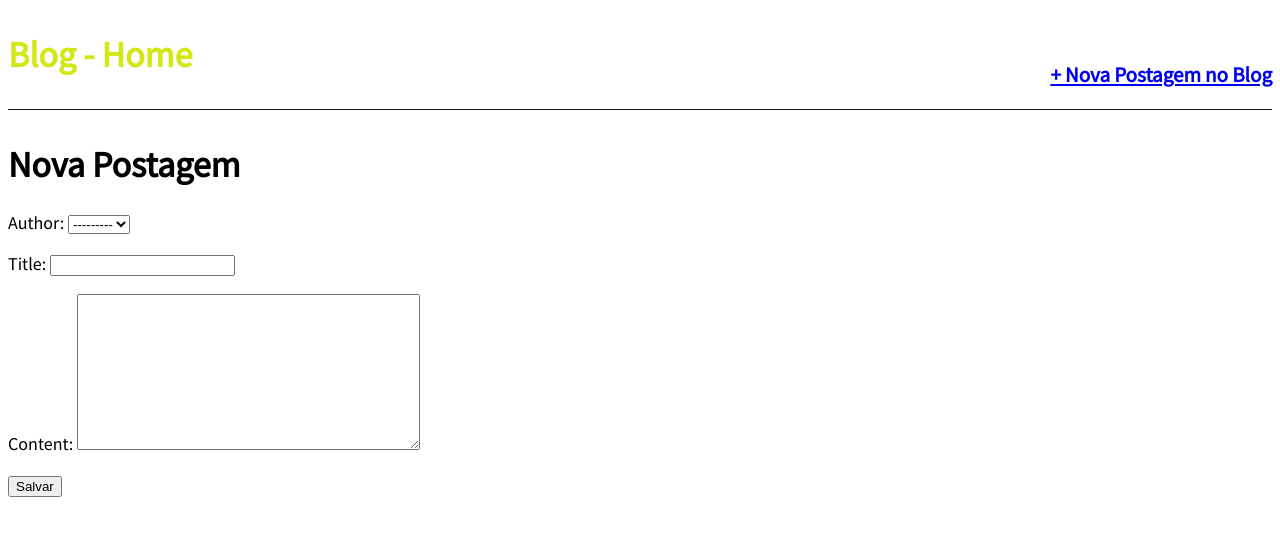
After one commit to LucasSoNeves/Site, a Django app: page /post/new/ in a window 1280 px wide. The commit adds this page. Shown: the top 536 px of the page. Run offline with Django 4.2, Linux system fonts and the light colour scheme; data comes from the database, SQL or seed files in the repository; both versions use the stored data as it was after the commit.

Commit message:
UpdateView

```diff
--- a/blog/models.py
+++ b/blog/models.py
@@ -33,6 +33,9 @@ class Post(models.Model):
     def get_absolute_url(self):
         return reverse("post_detail",args={self.slug})
 
+    def get_absolute_url_update(self):
+        return reverse("post_edit",args={self.pk})
+
 
     class Meta:
         ordering = ('publicado',)
--- a/blog/templates/blog/post_detail.html
+++ b/blog/templates/blog/post_detail.html
@@ -5,4 +5,5 @@
             <h2>{{ object.title }}</h2>
             <p> {{ object.content }} </p>
         </div>
+        <a href="{{ object.get_absolute_url_update }}">+ Editar Postagem do Blog </a>
 {% endblock content %}
--- /dev/null
+++ b/blog/templates/blog/post_new.html
@@ -0,0 +1,9 @@
+{% extends 'base.html' %}
+{% block title %} Home - Nova Postagem {% endblock title %}
+{% block content %}
+<h1>Nova Postagem</h1>
+<form action="" method="post">{% csrf_token %}
+    {{form.as_p}}
+    <input type="submit" value="Salvar">
+</form>
+{% endblock content %}
--- a/blog/urls.py
+++ b/blog/urls.py
@@ -6,5 +6,7 @@ from . import views
 
 urlpatterns = [
     path('', views.BlogListView.as_view(), name='home'),
+    path('post/new/', views.BlogCreateView.as_view(), name='post_new'),
     path('post/<slug:slug>/', views.BlogDetailView.as_view(), name='post_detail'),
+    path('post/<int:pk>/edit', views.BlogUpdateView.as_view(), name='post_edit'),
 ]
--- a/blog/views.py
+++ b/blog/views.py
@@ -1,7 +1,8 @@
+from dataclasses import field
 from django.shortcuts import render
-from django.views.generic import ListView, DetailView
+from django.views.generic import ListView, DetailView, UpdateView
 from . models import Post
-
+from django.views.generic.edit import CreateView
 # Create your views here.
 
 class BlogListView(ListView):
@@ -11,3 +12,13 @@ class BlogListView(ListView):
 class BlogDetailView(DetailView):
     model = Post
     template_name = 'blog/post_detail.html'
+
+class BlogCreateView(CreateView):
+    model = Post
+    template_name = 'blog/post_new.html'
+    fields = 'author','title','content'
+
+class BlogUpdateView(UpdateView):
+    model = Post
+    template_name = 'blog/post_edit.html'
+    fields = 'title','content'
--- a/template/base.html
+++ b/template/base.html
@@ -11,7 +11,12 @@
 
 <body>
     <header>
-        <h1><a href="/">Blog - Home</a></h1>
+        <div class="nav-left">
+            <h1><a href="/">Blog - Home</a></h1>
+        </div>
+        <div class="nav-right">
+            <h3><a href="{% url 'post_new' %}">+ Nova Postagem no Blog</a></h3>
+        </div>
     </header>
     <div class="container">
         {% block content %} {% endblock content %}
```
Also changed, not shown: blog/templates/blog/post_edit.html (added, +9 -0 lines), db.sqlite3.
